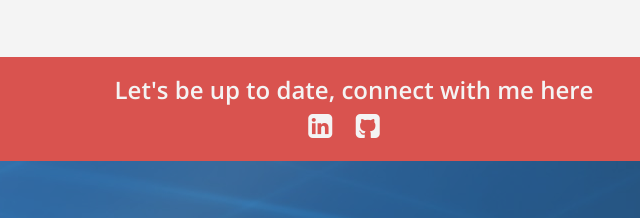
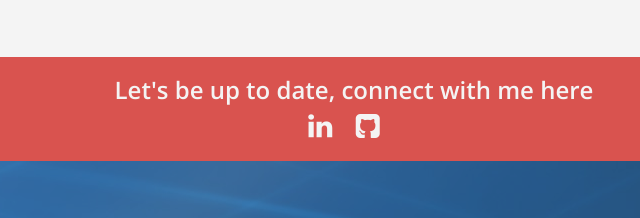
Before and after one commit to cesarborroch/personalsite, a plain HTML site: page index.html in a window 1280 px wide. Shown: the part 5523-5741 px from the top of the page, 286-926 px from the left. Drawn offline with nearby package versions, Linux system fonts and the light colour scheme.

Commit message:
Melhoria
Corrige o ícone do Linkedin.

```diff
--- a/index.html
+++ b/index.html
@@ -454,7 +454,7 @@
 						<h3>Let's be up to date, connect with me here</h3>
 							<!--<i class="fa fa-twitter-square fa-2x darkred rm20 bm10"></i>
 							<i class="fa fa-facebook-square fa-2x darkred rm20 bm10"></i>-->
-							<a href="https://www.linkedin.com/in/cesar-borroch" target="_blank"><i class="fa fa-linkedin-square fa-2x darkred rm20 bm10"></i></a>
+							<a href="https://www.linkedin.com/in/cesar-borroch" target="_blank"><i class="fa fa-linkedin fa-2x darkred rm20 bm10"></i></a>
                             <a href="https://github.com/cesarborroch/Scripts" target="_blank"><i class="fa fa-github-square fa-2x darkred rm20 bm10"></i></a>
 							<!--<i class="fa fa-youtube-square fa-2x darkred rm20 bm10"></i>
 							<i class="fa fa-google-plus-square fa-2x darkred rm20 bm10"></i>-->
```
